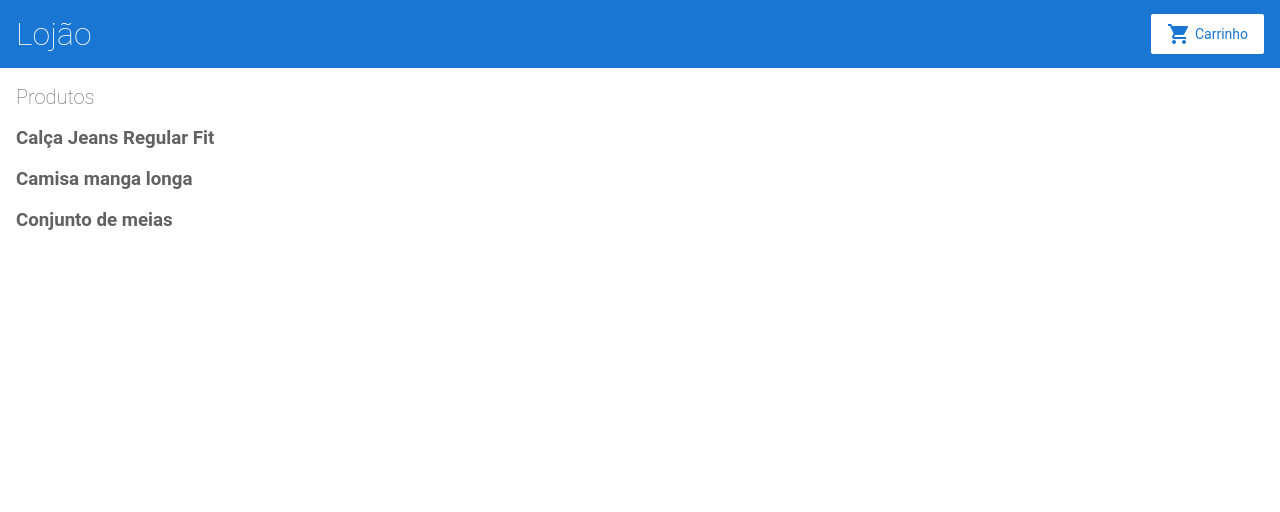
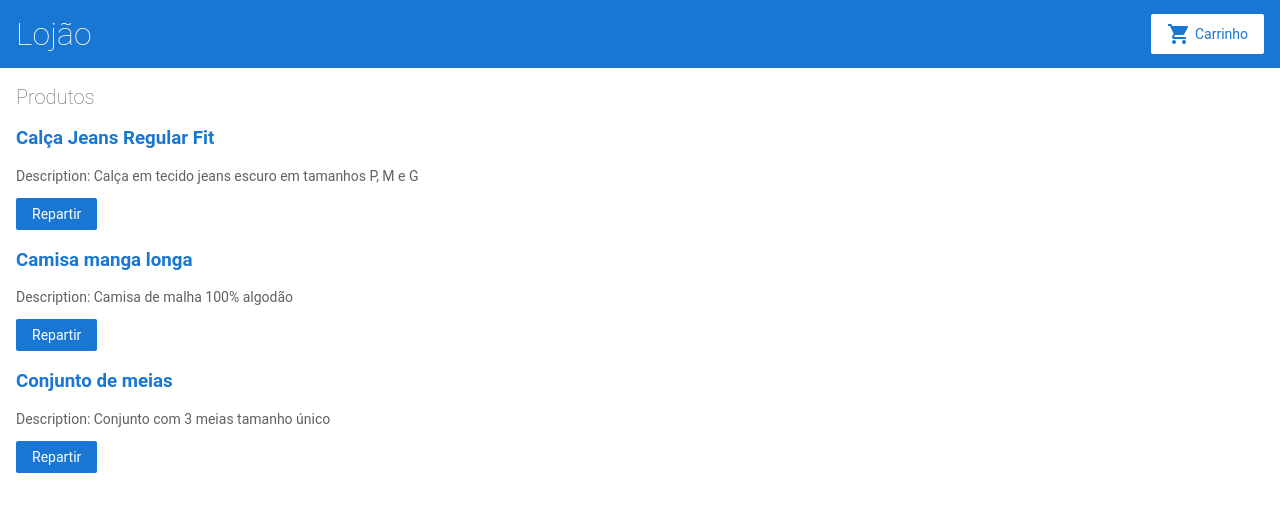
Before and after one commit to drlund/angular-lojao, an Angular app: page / in a window 1280 px wide. Shown: the top 512 px of the page. Built offline with nearby package versions, Linux system fonts and the light colour scheme.

Commit message:
1 file modified

```diff
--- a/src/app/product-list/product-list.component.html
+++ b/src/app/product-list/product-list.component.html
@@ -2,8 +2,17 @@
 <div *ngFor="let product of products">
 
   <h3>
+    <a [title]="product.name + ' details'">
       {{ product.name }}
+    </a>
   </h3>
+
+  <p *ngIf="product.description">
+    Description: {{ product.description }}
+  </p>
+    <button (click)="share()">
+    Repartir
+  </button>
 
 </div>
 
```
